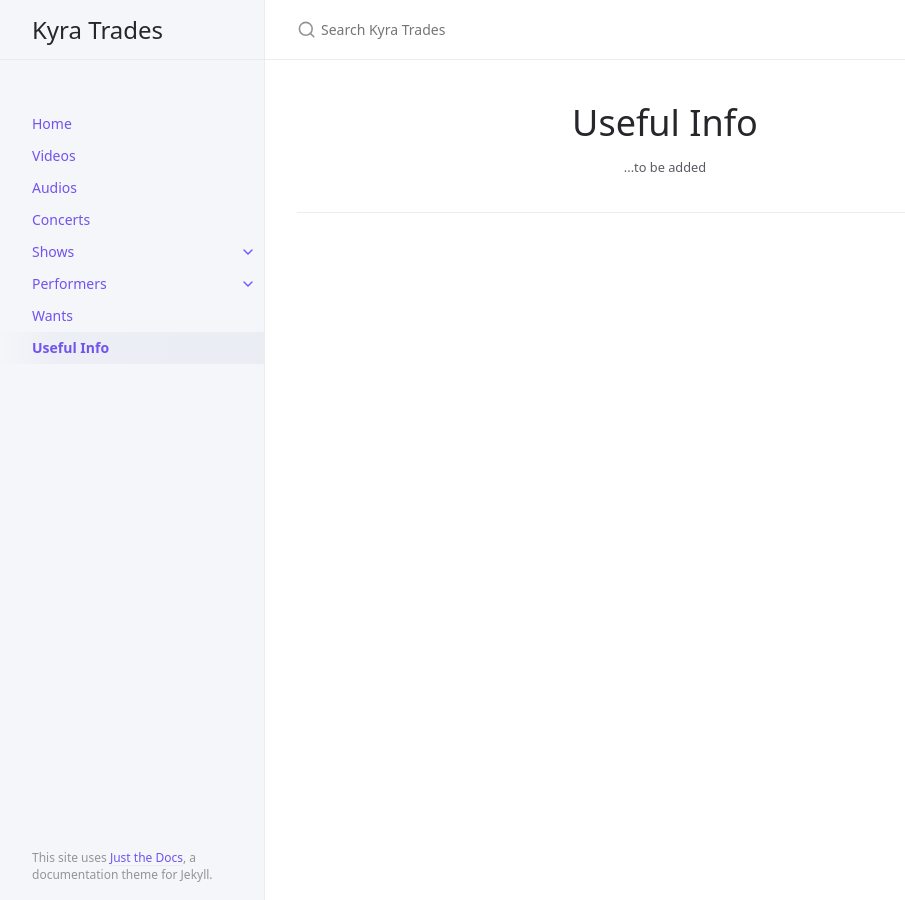
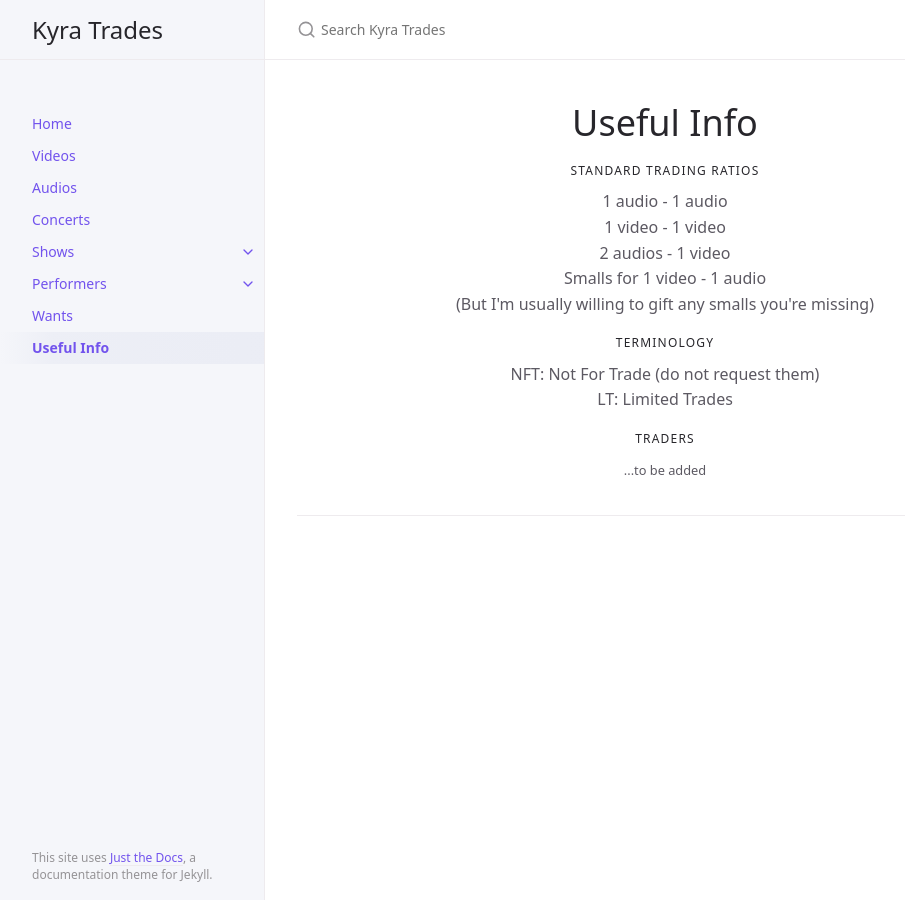
Before and after one commit to kyratrades/kyratrades.github.io, a Jekyll site: the page built from docs/useful-info.md, in a window 1280 px wide. Shown: the whole page, without its empty margins (107-1012 px from the left). Built offline with Jekyll 4.4.1, drawn with Linux system fonts in a browser that asks for light colours.

Commit message:
Update useful-info.md

```diff
--- a/docs/useful-info.md
+++ b/docs/useful-info.md
@@ -8,4 +8,24 @@ permalink: /useful-info
 # Useful Info
 {: .no_toc }
 
+### Standard trading ratios
+
+<center>1 audio - 1 audio</center>
+
+<center>1 video - 1 video</center>
+
+<center>2 audios - 1 video</center>
+
+<center>Smalls for 1 video - 1 audio</center>
+
+<center>(But I'm usually willing to gift any smalls you're missing)</center>
+
+### Terminology
+
+<center>NFT: Not For Trade (do not request them)</center>
+
+<center>LT: Limited Trades</center>
+
+### Traders
+
 <p align="center"><small>...to be added</small></p>
```
